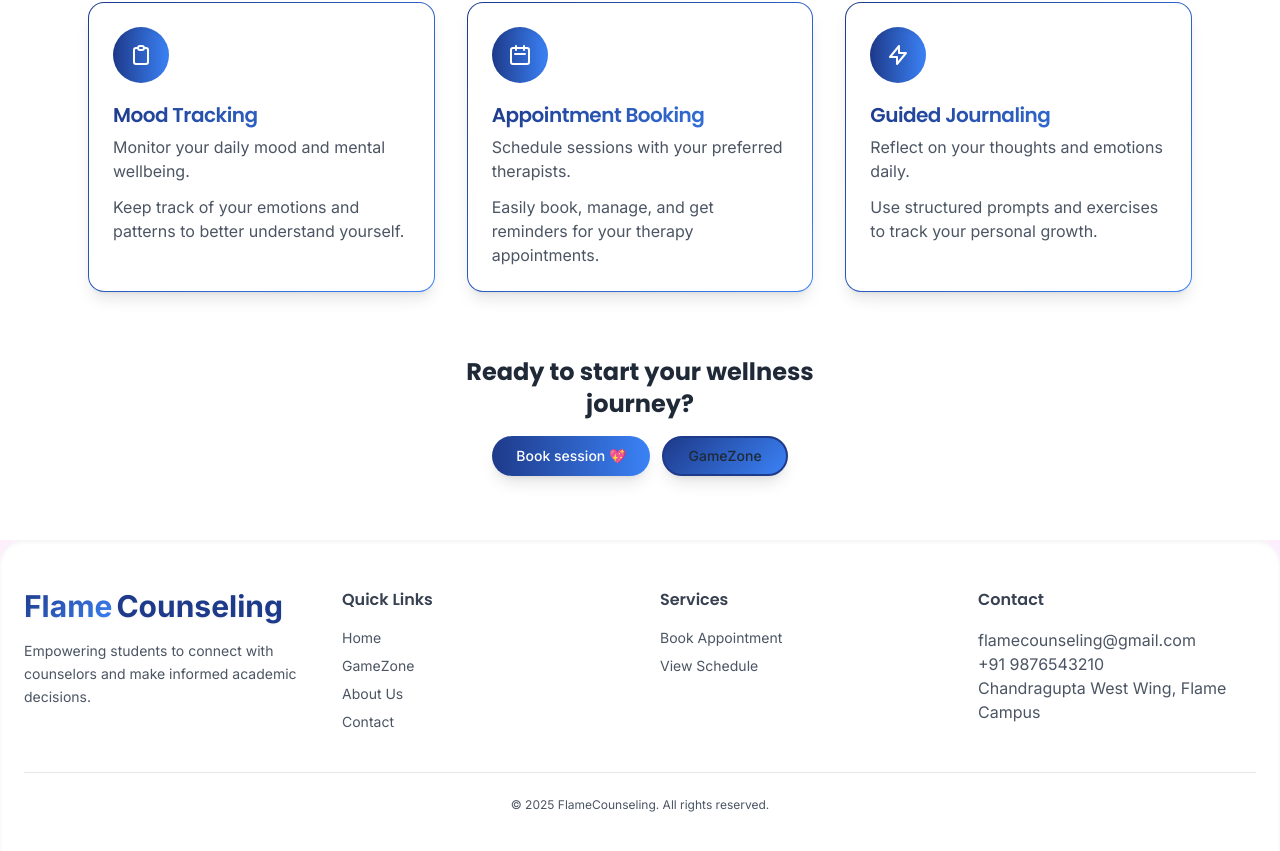
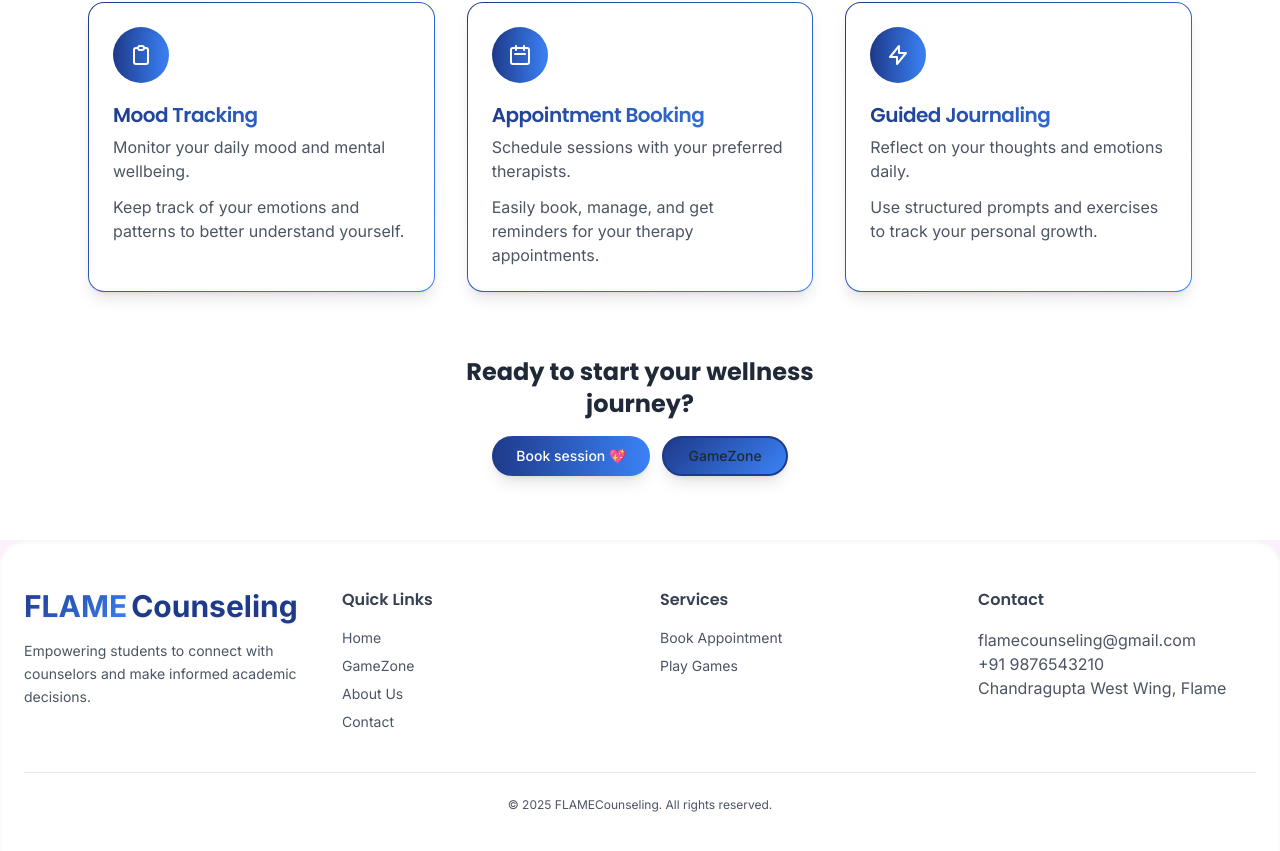
Before and after one commit to ibrahgraphix/FlameCounselling, a React (Vite) app in the folder Frontend/: page / in a window 1280 px wide. Shown: the part 831-1682 px from the top of the page. Built offline with nearby package versions, Linux system fonts and the light colour scheme; no server answers.

Commit message:
Frontend edits

```diff
--- a/Frontend/src/components/layout/Footer.tsx
+++ b/Frontend/src/components/layout/Footer.tsx
@@ -26,7 +26,7 @@ const Footer = () => {
               }}
               className="text-3xl font-bold drop-shadow-sm"
             >
-              Flame
+              FLAME
             </span>
             <span
               style={{ color: "#1e3a8a" }}
@@ -73,7 +73,7 @@ const Footer = () => {
           <ul className="space-y-2 text-sm">
             {[
               { label: "Book Appointment", path: "/appointments" },
-              { label: "View Schedule", path: "/appointments" },
+              { label: "Play Games", path: "/gamezone" },
             ].map(({ label, path }) => (
               <li key={label}>
                 <Link
@@ -95,14 +95,14 @@ const Footer = () => {
           <ul className="space-y-2 text-sm" className={textMuted}>
             <li>flamecounseling@gmail.com</li>
             <li>+91 9876543210</li>
-            <li>Chandragupta West Wing, Flame Campus</li>
+            <li>Chandragupta West Wing, Flame</li>
           </ul>
         </div>
       </div>
 
       <div className={`mt-10 pt-6 border-t text-center ${borderColor}`}>
         <p className={`text-xs ${textMuted}`}>
-          © {new Date().getFullYear()} FlameCounseling. All rights reserved.
+          © {new Date().getFullYear()} FLAMECounseling. All rights reserved.
         </p>
       </div>
     </footer>
--- a/Frontend/src/pages/admin/AdminLayout.tsx
+++ b/Frontend/src/pages/admin/AdminLayout.tsx
@@ -187,19 +187,6 @@ const AdminLayout: React.FC = () => {
           {/* Footer */}
           <div className={`p-3 md:p-4 mt-auto border-t ${borderColor}`}>
             <div className="flex flex-col items-center md:items-stretch">
-              <Link
-                to="/"
-                className={`text-xs mb-3 transition ${linkColor} ${
-                  collapsed ? "text-center" : ""
-                }`}
-              >
-                {collapsed ? (
-                  <span title="Return to Home">Home</span>
-                ) : (
-                  "Return to Home Page"
-                )}
-              </Link>
-
               <Button
                 variant="ghost"
                 className={`justify-start hover:bg-blue-700 w-full ${
--- a/Frontend/src/pages/auth/Login.tsx
+++ b/Frontend/src/pages/auth/Login.tsx
@@ -280,7 +280,7 @@ const Login: React.FC = () => {
                 style={{ color: "#000000" }}
                 className="text-3xl font-bold leading-tight text-center mb-2"
               >
-                FlameCounseling
+                FLAMECounseling
               </div>
               <div className={`text-base ${mutedText} text-center`}>
                 Please Enter your credentials
```
